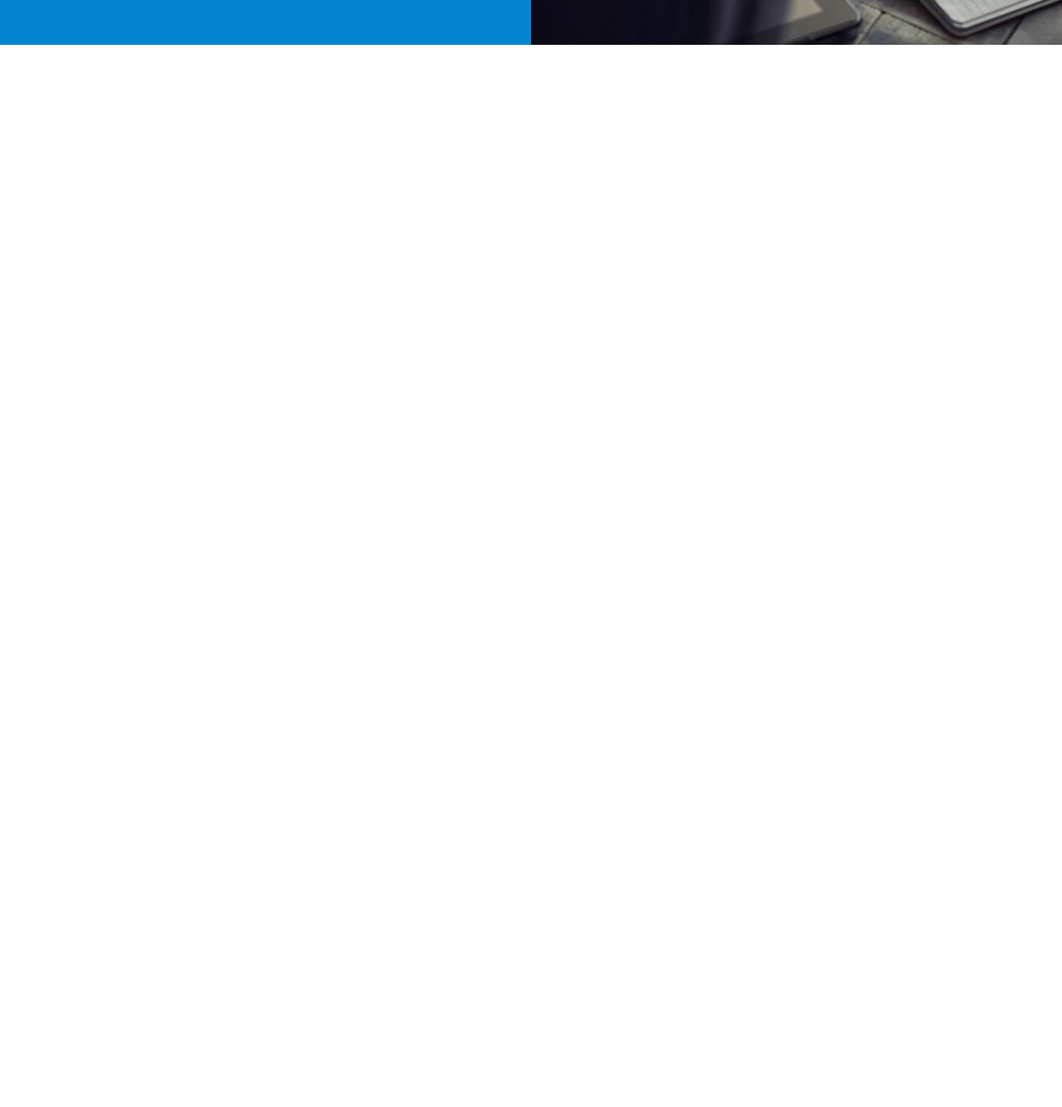
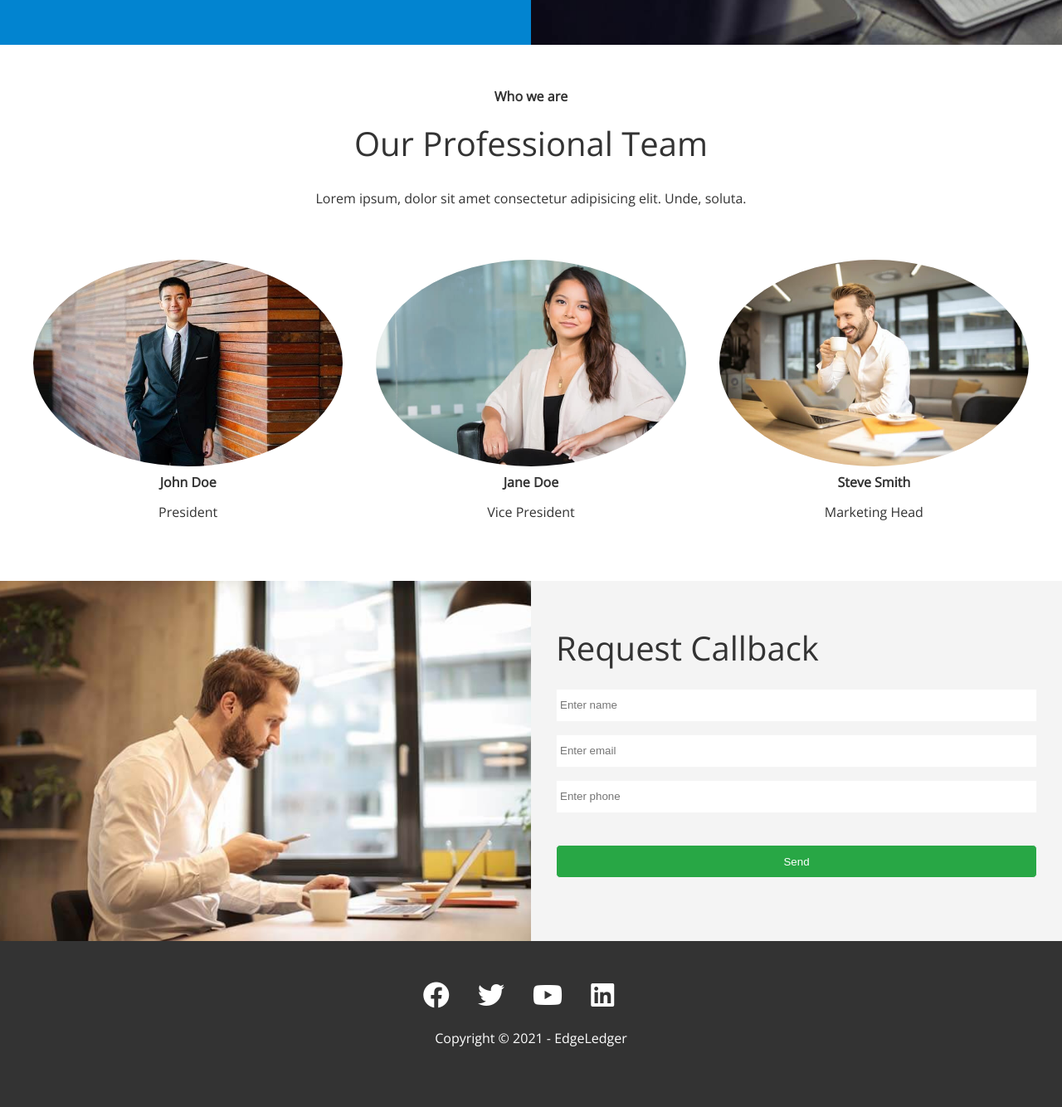
Before and after one commit to olimstv/Modern_HTML_CSS_tmu, a plain HTML site: page EdgeLedger/index.html in a window 1280 px wide. Shown: the part 2660-3994 px from the top of the page at 83% size. Before the commit the page ends 2721 px from the top, so only its background shows below. Drawn offline with nearby package versions, Linux system fonts and the light colour scheme.

Commit message:
Finish the page

```diff
--- a/EdgeLedger/index.html
+++ b/EdgeLedger/index.html
@@ -131,6 +131,77 @@
                 </div>
               </div>
             </section>
+            <!-- Team -->
+            <section id="team" class="cases section-padding">
+              <header class="section-header">
+                <h4>Who we are</h4>
+                <h2>Our Professional Team</h2>
+                <p>Lorem ipsum, dolor sit amet consectetur adipisicing elit. Unde, soluta.</p>
+              </header>
+              <div class="flex-items">
+                <div>
+                  <img src="img/team/person1.jpg" alt="">
+                  <h4>John Doe</h4>
+                  <p>President</p>
+                </div>
+                <div>
+                  <img src="img/team/person2.jpg" alt="">
+                  <h4>Jane Doe</h4>
+                  <p>Vice President</p>
+                </div>
+                <div>
+                  <img src="img/team/person3.jpg" alt="">
+                  <h4>Steve Smith</h4>
+                  <p>Marketing Head</p>
+                </div>
+              </div>
+            </section>
+            <!-- Contact form -->
+      <section id="contact" class="flex-columns contact">
+        <div class="row">
+          <div class="column">
+            <div class="column-1">
+              <img src="img/home/contact.jpg" alt="contact">
+            </div>
+          </div>
+          <div class="column">
+            <div class="column-2 bg-light">
+              <h2>Request Callback</h2>
+              <form action="index.php" class="callback-form ">
+                <div class="form-control">
+                  <label for="name"></label>
+                  <input id="name" type="text" placeholder="Enter name">
+                </div>
+                <div class="form-control">
+                  <label for="email"></label>
+                  <input id="email" type="email" placeholder="Enter email">
+                </div>
+                <div class="form-control">
+                  <label for="phone"></label>
+                  <input id="phone" type="number" placeholder="Enter phone">
+                </div>
+                <input type="submit" value="Send" class="btn btn-primary" id="submit">
+              </form>
+            </div>
+          </div>
+        </div>
+      </section>
+      <footer class="footer">
+        <div class="flex-items bg-dark">
+          <div class="flex-columns">
+            <div class="social">
+              <a href=""><i class="fab fa-2x fa-facebook"></i></a>
+              <a href=""><i class="fab fa-2x fa-twitter"></i></a>
+              <a href=""><i class="fab fa-2x fa-youtube"></i></a>
+              <a href=""><i class="fab fa-2x fa-linkedin"></i></a>
+            </div>
+            <div class="column">
+              <p>Copyright &copy; 2021 - EdgeLedger</p>
+
+            </div>
+          </div>
+        </div>
+      </footer>
     </main>
   </body>
 </html>
--- a/EdgeLedger/styles/style.css
+++ b/EdgeLedger/styles/style.css
@@ -116,3 +116,44 @@ img {
 .cases img:hover {
   opacity: 0.7;
 }
+/* Team section */
+#team img {
+  border-radius: 50%;
+}
+/* Callback form */
+.callback-form {
+  width: 100%;
+  padding: 20px 0;
+}
+.callback-form label {
+  display: block;
+  margin-bottom: 5px;
+}
+.callback-form .form-control {
+  margin-bottom: 15px;
+}
+.callback-form input {
+  width: 100%;
+  height: 40px;
+  border: #f5f5f5 1px solid;
+  padding: 4px;
+}
+.callback-form .btn {
+  margin-top: 23px;
+  padding: 12px 0;
+}
+footer {
+  height: 200px;
+}
+.footer a {
+  color: #fff;
+}
+.footer a:hover {
+  color: #28a745;
+}
+.footer .social > * {
+  margin-right: 30px;
+}
+footer .flex-columns {
+  justify-content: space-between;
+}
```
